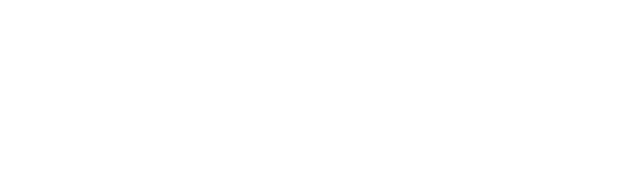
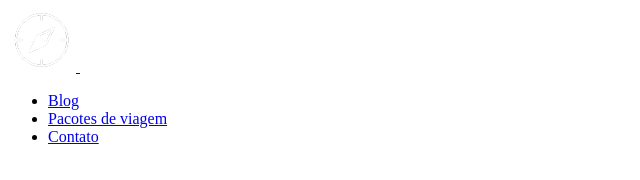
Before and after one commit to tiagokury/jornada-viagens, a plain HTML site: page index.html in a window 1280 px wide. Shown: the whole page, without its empty margins (0-640 px from the left). Drawn offline with Linux system fonts and the light colour scheme.

Commit message:
create menu structure

```diff
--- a/index.html
+++ b/index.html
@@ -5,5 +5,35 @@
     <meta name="viewport" content="width=device-width, initial-scale=1.0" />
     <title>Jornada Viagens</title>
   </head>
-  <body></body>
+  <body>
+    <header>
+      <a href="index.html" title="Acessar página inicial">
+        <img
+          src="./img/logo-jornada-viagens-branco.png"
+          alt="bussula branca do logo da Jornada Viagens"
+        />
+      </a>
+      <img src="./img/menu.png" alt="menu" />
+      <nav>
+        <ul>
+          <li>
+            <a href="blog.html" target="_blank" title="Acessar blog">Blog</a>
+          </li>
+          <li>
+            <a
+              href="pacotes.html"
+              target="_blank"
+              title="Acessar pacote de viagens"
+              >Pacotes de viagem</a
+            >
+          </li>
+          <li>
+            <a href="contato.html" target="_blank" title="Acessar contato"
+              >Contato</a
+            >
+          </li>
+        </ul>
+      </nav>
+    </header>
+  </body>
 </html>
```
Also changed, not shown: favico.png (added), img/logo-jornada-viagens-branco.png (added), img/menu.png (added).
